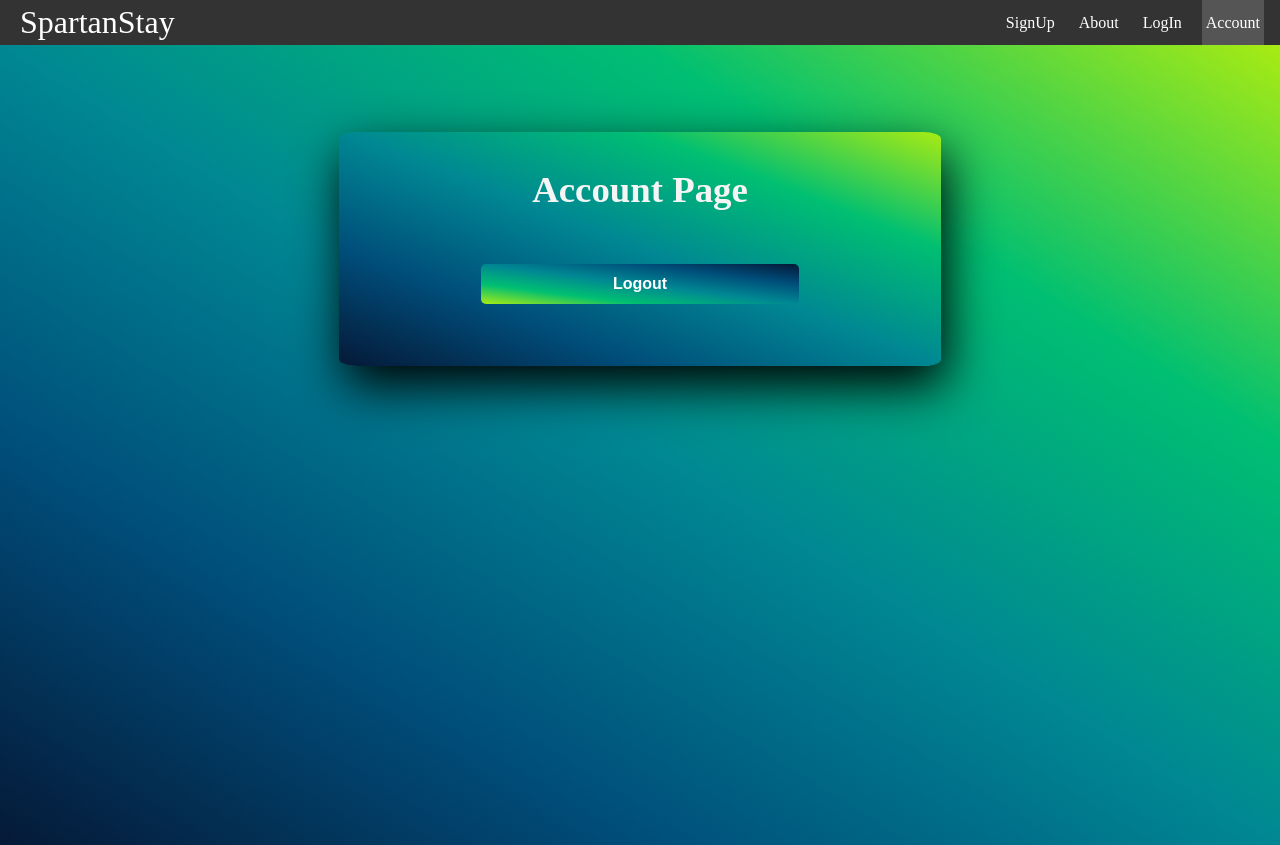
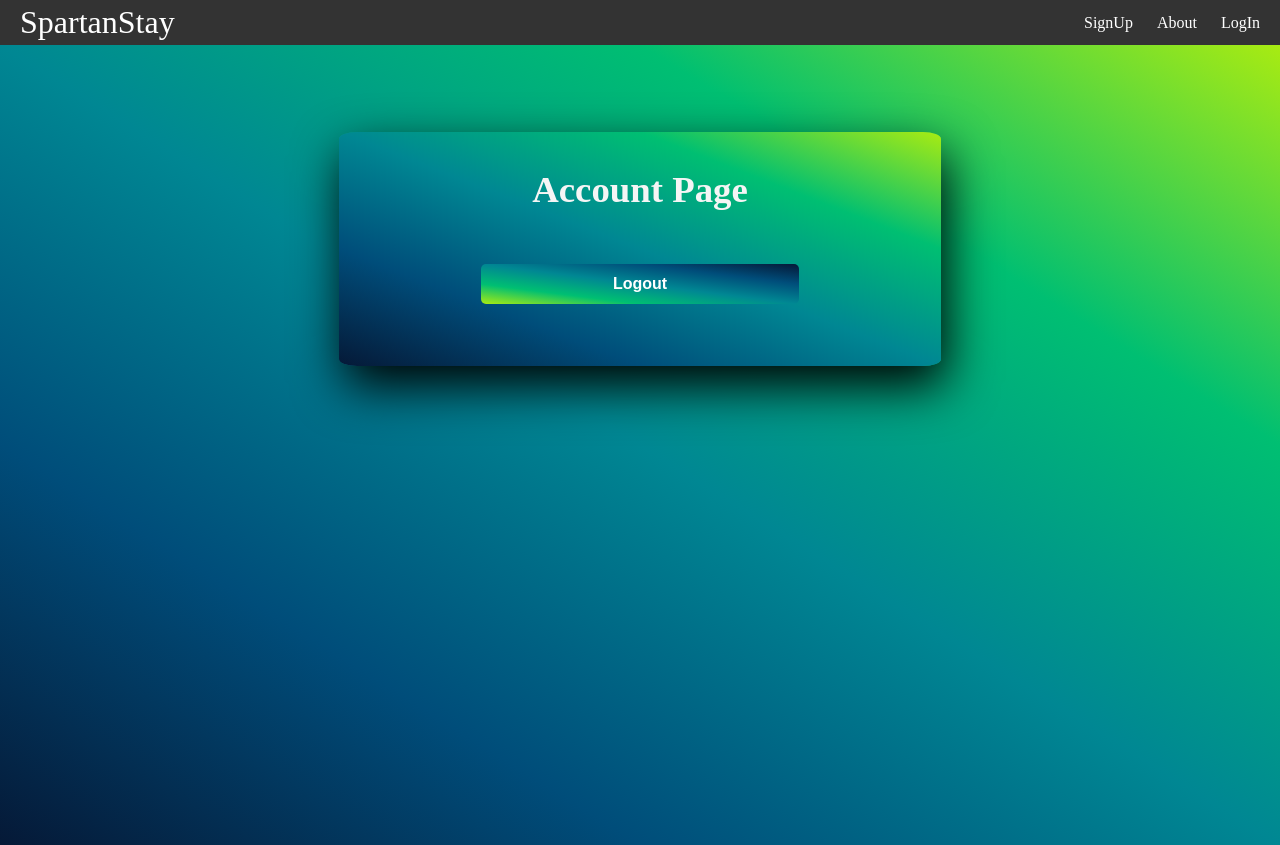
Before and after one commit to starphys/spartanstay, a React (Create React App) app in the folder spartanstay/frontend/: page /account in a window 1280 px wide. Built offline with nearby package versions, Linux system fonts and the light colour scheme.

Commit message:
Account page integrated to SignIn

```diff
--- a/spartanstay/frontend/src/App.js
+++ b/spartanstay/frontend/src/App.js
@@ -17,14 +17,14 @@ function App() {
   }*/
   return (
     <>
-      <Navbar />
+      <Navbar token={token}/>
       <div className="container">
         <Routes>
           <Route path="/" element={<Home />} />
           <Route path="/sign-up" element={<SignUp />} />
           <Route path="/about" element={<About />} />
           <Route path="/login" element={<LogIn token={token} setToken={setToken}/>} />
-          <Route path="/account" element={<Account />} />
+          <Route path="/account" element={<Account setToken={setToken}/>} />
         </Routes>
       </div>
     </>
--- a/spartanstay/frontend/src/Navbar.js
+++ b/spartanstay/frontend/src/Navbar.js
@@ -1,6 +1,7 @@
 import { Link, useMatch, useResolvedPath } from "react-router-dom"
 
-export default function Navbar() {
+export default function Navbar({token}) {
+  console.log(token)
   return (
     <nav className="nav">
       <Link to="/" className="site-title">
@@ -10,7 +11,7 @@ export default function Navbar() {
         <CustomLink to="/sign-up">SignUp</CustomLink>
         <CustomLink to="/about">About</CustomLink>
         <CustomLink to="/login">LogIn</CustomLink>
-        <CustomLink to="/account">Account</CustomLink>
+        {token ? <CustomLink to="/account">{token.firstName}'s Account</CustomLink> : ""}
       </ul>
     </nav>
   )
--- a/spartanstay/frontend/src/components/LogOut.js
+++ b/spartanstay/frontend/src/components/LogOut.js
@@ -1,11 +1,12 @@
 import {useNavigate} from "react-router-dom"
 
-function LogOut () {
+function LogOut ({setToken}) {
     const navigate=useNavigate();
 
     const handleLogout = (e) => {
         e.preventDefault();
         localStorage.removeItem('token')
+        setToken(null)
         navigate('/login')
     }
 
--- a/spartanstay/frontend/src/pages/Account.js
+++ b/spartanstay/frontend/src/pages/Account.js
@@ -1,12 +1,12 @@
 import "../Account.css";
 import LogOut from "../components/LogOut";
 
-function Account() {
+function Account({setToken}) {
   return (
     <div className="Account">
       <div className="AccountForm">
         <label><b>Account Page</b></label>
-        <LogOut />
+        <LogOut setToken={setToken}/>
       </div>
     </div>
   );
--- a/spartanstay/frontend/src/useToken.js
+++ b/spartanstay/frontend/src/useToken.js
@@ -3,7 +3,7 @@ import { useState } from 'react';
 export default function useToken() {
   const getToken = () => {
     const tokenString = localStorage.getItem('token');
-    return (tokenString && tokenString !== "undefined") ? JSON.parse(tokenString) : {}
+    return (tokenString && tokenString !== "undefined") ? JSON.parse(tokenString) : null
   };
 
   const [token, setToken] = useState(getToken());
```
